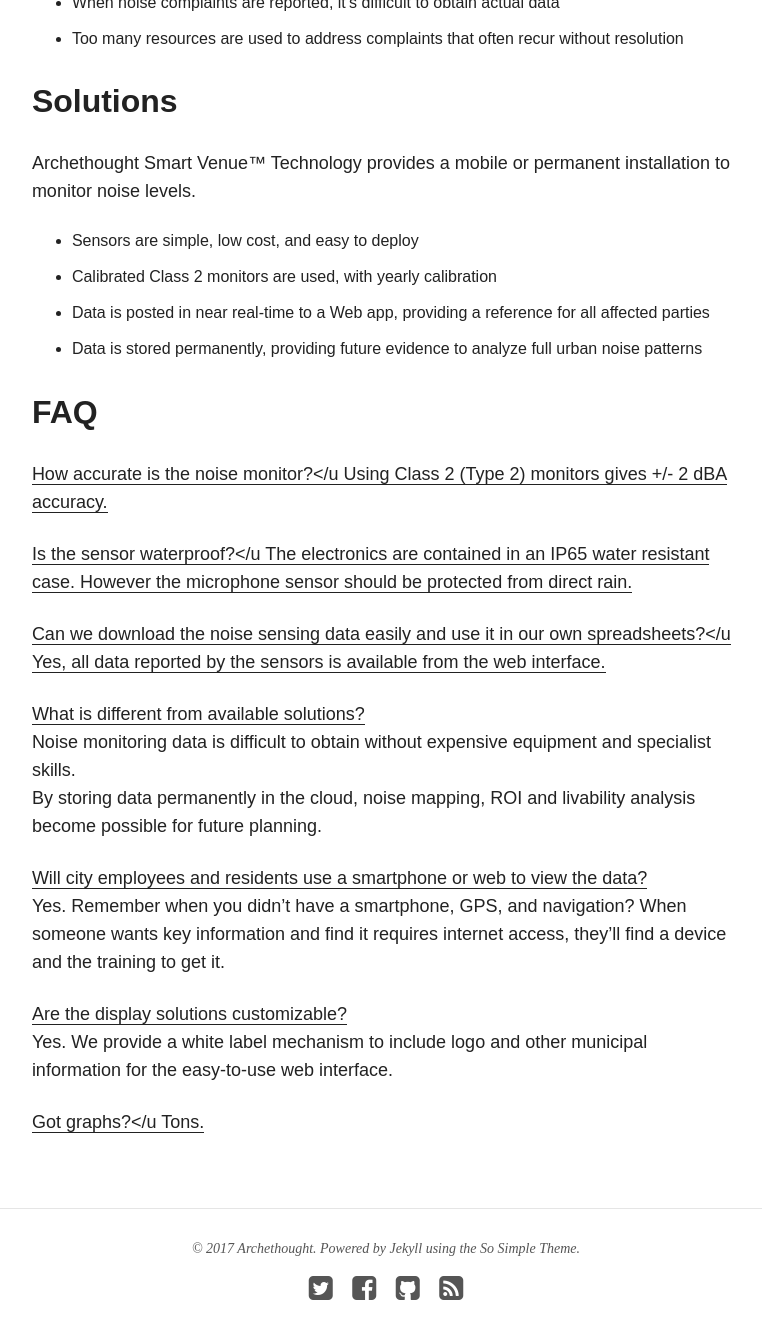
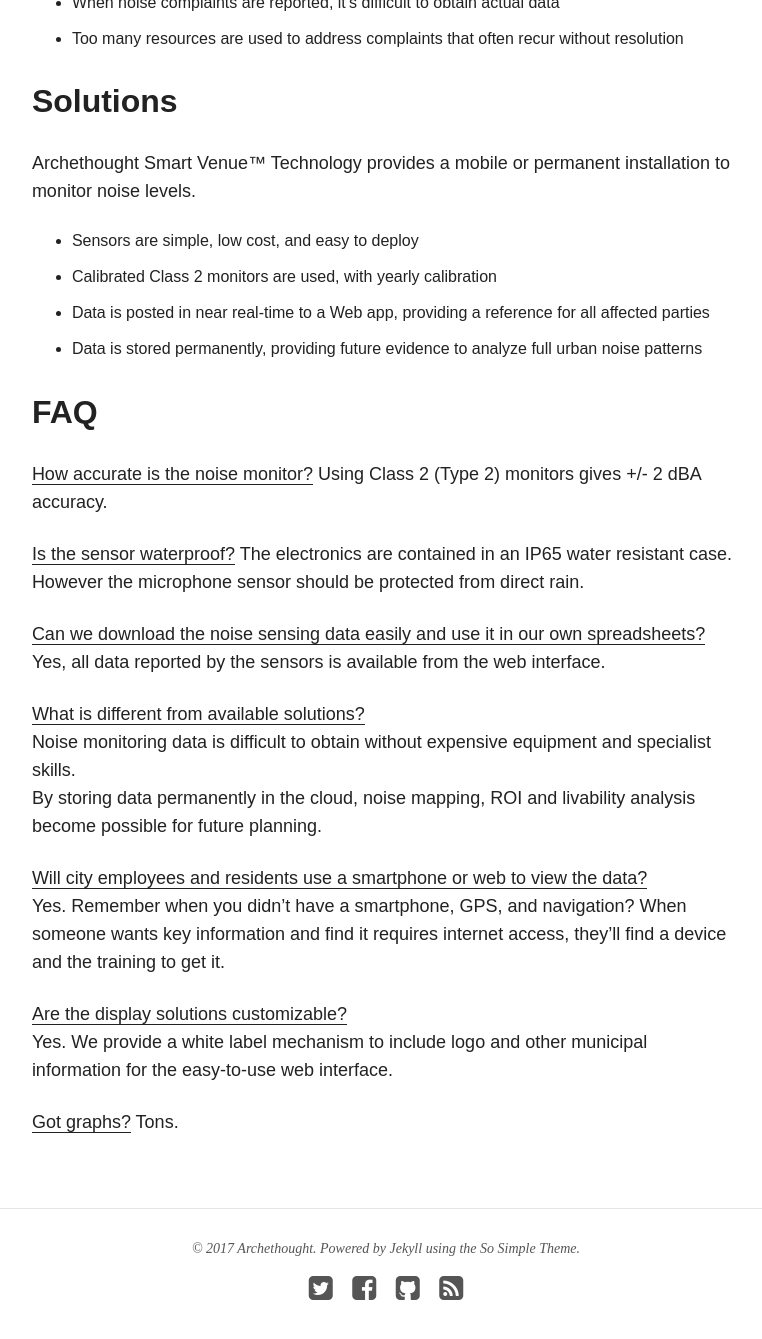
Before and after one commit to Archethought/Archethought.github.io, a Jekyll site: the page built from products/index.md, in a window 1280 px wide and 1400 px high, scrolled down 1016 px. Shown: the top 1339 px of the window, without its empty margins (254-1016 px from the left). Built offline with Jekyll 4.4.1, drawn with Linux system fonts in a browser that asks for light colours; nearby versions of some CDN libraries.

```diff
--- a/products/index.md
+++ b/products/index.md
@@ -31,13 +31,13 @@ Archethought Smart Venue™ Technology provides a mobile or permanent installati
 * Data is stored permanently, providing future evidence to analyze full urban noise patterns
 
 ## FAQ
-<u>How accurate is the noise monitor?</u
+<u>How accurate is the noise monitor?</u>
 Using Class 2 (Type 2) monitors gives +/- 2 dBA accuracy.
 
-<u>Is the sensor waterproof?</u
+<u>Is the sensor waterproof?</u>
 The electronics are contained in an IP65 water resistant case. However the microphone sensor should be protected from direct rain.
 
-<u>Can we download the noise sensing data easily and use it in our own spreadsheets?</u
+<u>Can we download the noise sensing data easily and use it in our own spreadsheets?</u>
 Yes, all data reported by the sensors is available from the web interface.
 
 <u>What is different from available solutions?</u>
@@ -50,5 +50,5 @@ Yes. Remember when you didn't have a smartphone, GPS, and navigation? When someo
 <u>Are the display solutions customizable?</u>
 Yes. We provide a white label mechanism to include logo and other municipal information for the easy-to-use web interface.
 
-<u>Got graphs?</u
+<u>Got graphs?</u>
 Tons.
```
